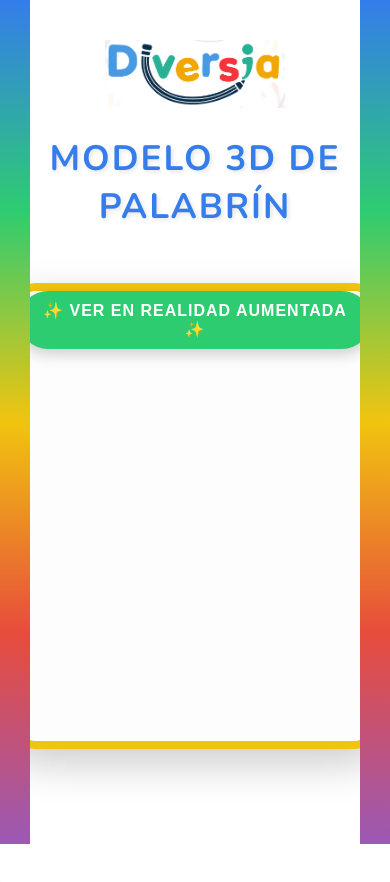
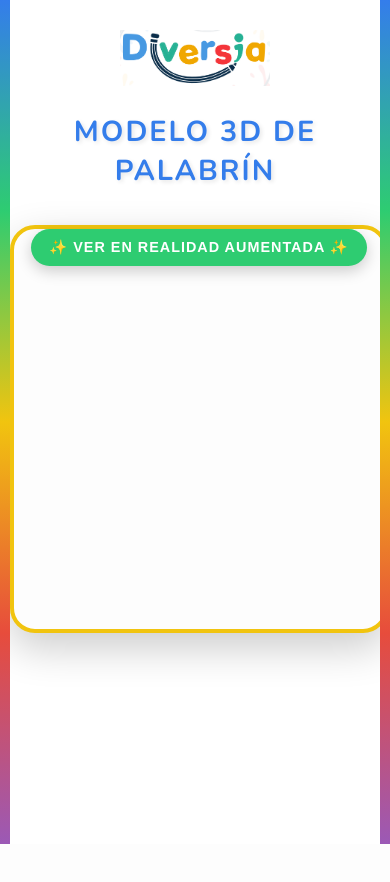
Before and after one commit to Juanpgamer16/Palabrin, a plain HTML site: page index.html in a window 390 px wide. After the commit the page ends 844 px from the top, so only its background shows below. Drawn offline with nearby package versions, Linux system fonts and the light colour scheme; some packages are replaced by stand-ins of ours; a script that the page names is missing.

Commit message:
Update main.css

```diff
--- a/main.css
+++ b/main.css
@@ -1,16 +1,12 @@
-/* Importar una fuente compatible con el estilo 'Diversia' (ej. 'Nunito') */
-/* Para que funcione, deberías añadir esto en el <head> de tu HTML: */
-/* <link href="https://fonts.googleapis.com/css2?family=Nunito:wght@400;700;900&display=swap" rel="stylesheet"> */
-
-/* Colores de la marca Diversia (ejemplos aproximados, ajusta según necesidad) */
+/* Colores de la marca Diversia */
 :root {
-    --diversia-blue: #347deb;   /* Azul para títulos y elementos principales */
-    --diversia-green: #2ecc71;  /* Verde para acentos */
-    --diversia-yellow: #f1c40f; /* Amarillo vibrante */
-    --diversia-red: #e74c3c;    /* Rojo */
-    --diversia-purple: #9b59b6; /* Morado, si lo quieres usar */
-    --diversia-dark: #2c3e50;   /* Color oscuro para el lápiz/texto principal */
-    --diversia-light-bg: #fdfdfd; /* Fondo casi blanco */
+    --diversia-blue: #347deb;
+    --diversia-green: #2ecc71;
+    --diversia-yellow: #f1c40f;
+    --diversia-red: #e74c3c;
+    --diversia-purple: #9b59b6;
+    --diversia-dark: #2c3e50;
+    --diversia-light-bg: #fdfdfd;
 }
 
 /* ESTILOS GLOBALES Y FONDO */
@@ -30,21 +26,16 @@ body {
 .left-bar, .right-bar {
     position: fixed;
     top: 0;
-    width: 60px; /* ¡ANCHO DE LAS BARRAS AUMENTADO! */
+    width: 60px; /* Ancho base */
     height: 100%;
     z-index: 10;
     background: linear-gradient(to bottom, var(--diversia-blue), var(--diversia-green), var(--diversia-yellow), var(--diversia-red), var(--diversia-purple));
 }
 
-.left-bar {
-    left: 0;
-}
+.left-bar { left: 0; }
+.right-bar { right: 0; }
 
-.right-bar {
-    right: 0;
-}
-
-/* CONTENIDO PRINCIPAL CENTRADO Y CON FONDO BLANCO */
+/* CONTENIDO PRINCIPAL CENTRADO */
 .main-content-wrapper {
     position: relative;
     z-index: 5;
@@ -55,16 +46,17 @@ body {
     box-shadow: 0 0 20px rgba(0, 0, 0, 0.05);
     border-radius: 5px;
     min-height: 100vh;
+    box-sizing: border-box; /* Asegura que el padding se maneje correctamente */
 }
 
 /* ESTILO DEL LOGO */
 .logo-container {
-    margin-bottom: 20px; /* Espacio debajo del logo */
-    padding-top: 20px; /* Espacio encima del logo */
+    margin-bottom: 20px;
+    padding-top: 20px;
 }
 
 .diversia-logo {
-    max-width: 250px; /* Tamaño máximo del logo (ajusta si es necesario) */
+    max-width: 250px;
     height: auto;
 }
 
@@ -81,14 +73,14 @@ h1 {
 
 /* ESTILO DEL VISOR 3D */
 model-viewer {
-    width: 95%;
+    width: 95%; /* Se ajustará al contenedor */
     max-width: 900px;
     height: 600px;
     margin: 40px auto;
     display: block;
     border-radius: 25px;
     box-shadow: 0 15px 40px rgba(0, 0, 0, 0.2);
-    border: 8px solid var(--diversia-yellow); /* ¡BORDE MÁS ANCHO! */
+    border: 8px solid var(--diversia-yellow);
     background-color: var(--diversia-light-bg);
 }
 
@@ -118,26 +110,43 @@ model-viewer {
     transform: translateY(0) scale(0.98);
 }
 
-/* Medias Queries para responsividad */
-@media (max-width: 768px) {
+/* ======================================= */
+/* MEDIA QUERY: OPTIMIZACIÓN PARA MÓVILES */
+/* ======================================= */
+@media (max-width: 600px) {
+
+    /* 1. BARRAS LATERALES más delgadas */
     .left-bar, .right-bar {
-        width: 30px; /* Barras más delgadas en móviles, pero aún más anchas que antes */
+        width: 10px; /* Muy delgadas para no ocupar mucho espacio */
     }
+
+    /* 2. CONTENIDO PRINCIPAL más centrado */
+    .main-content-wrapper {
+        padding: 10px 10px; /* Reducir el padding horizontal */
+    }
+
+    /* 3. TÍTULO más pequeño */
+    h1 {
+        font-size: 1.8em;
+        padding-bottom: 15px;
+    }
+
+    /* 4. LOGO más pequeño */
     .diversia-logo {
-        max-width: 180px; /* Logo más pequeño en móviles */
+        max-width: 150px;
     }
-    h1 {
-        font-size: 2.2em;
+
+    /* 5. VISOR 3D optimizado */
+    model-viewer {
+        width: 100%; /* Ocupa todo el ancho */
+        height: 400px; /* Altura más cómoda para móviles */
+        margin: 20px auto;
+        border-width: 4px; /* Borde más fino para el móvil */
     }
-    model-viewer {
-        height: 450px;
-        margin: 20px auto;
-    }
+
+    /* 6. BOTÓN AR más compacto */
     #ar-button-js {
-        font-size: 1em;
-        padding: 10px 20px;
-    }
-    .main-content-wrapper {
-        padding: 20px 10px;
+        font-size: 0.9em;
+        padding: 10px 18px;
     }
 }
```
